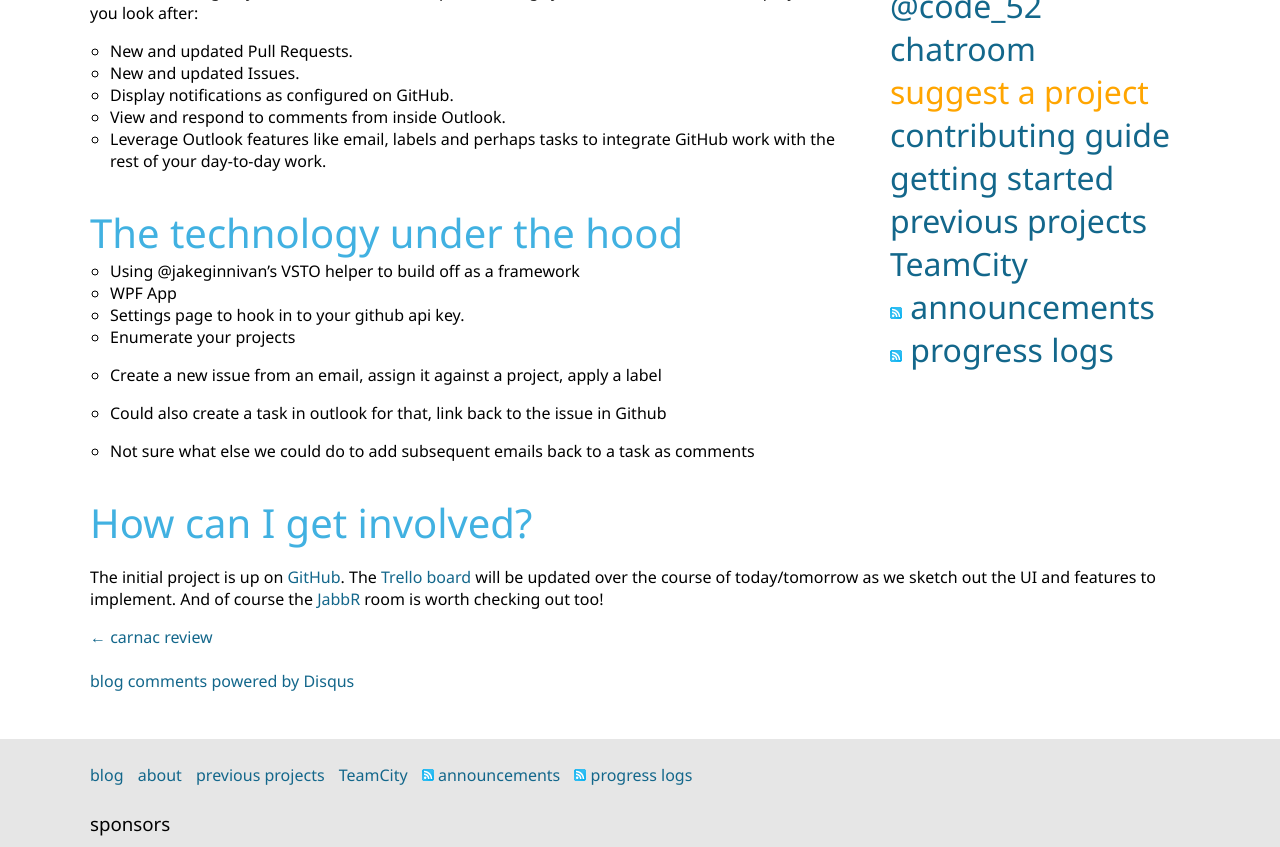
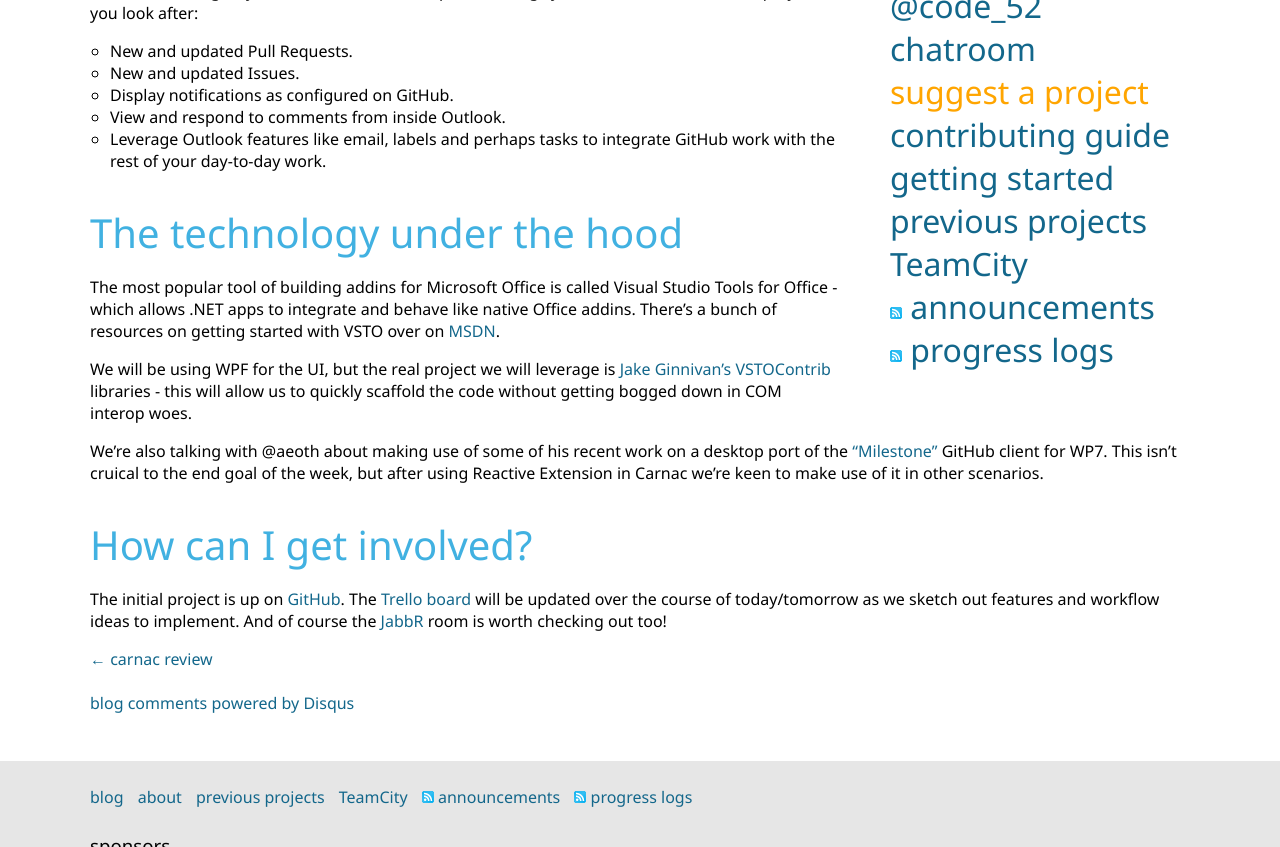
Before and after one commit to Code52/code52.github.com, a Jekyll site: the page built from _posts/2012-02-20-github-for-outlook.md, in a window 1280 px wide and 900 px high, scrolled down 532 px, cut to the strip 0-847 px from the top of the window. Built offline with Jekyll 4.4.1, drawn with Linux system fonts in a browser that asks for light colours; Markdown is read by kramdown in place of the engine named in the settings; comment, search, counter and statistics services are not loaded.

Commit message:
edits to the posts

```diff
--- a/_includes/latest_project.html
+++ b/_includes/latest_project.html
@@ -1,6 +1,6 @@
 <div class="pivot-item">
 	<h3>current</h3>
-	<h4>The latest Code52 project is <a href="/carnac.html">GitHub Tasks for Outlook</a></h4>
+	<h4>The latest Code52 project is <a href="/github-for-outlook.html">GitHub Tasks for Outlook</a></h4>
 
 	<div class="description">GitHub Tasks for Outlook is a VSTO plugin for Outlook which allows you to manage your GitHub notifications and admin tasks quickly and easily. Read more <a href="/github-for-outlook.html">here</a>.</div>
 
--- a/_posts/2012-02-20-github-for-outlook.md
+++ b/_posts/2012-02-20-github-for-outlook.md
@@ -24,19 +24,13 @@
 
 ## The technology under the hood
 
+The most popular tool of building addins for Microsoft Office is called Visual Studio Tools for Office - which allows .NET apps to integrate and behave like native Office addins. There's a bunch of resources on getting started with VSTO over on [MSDN](http://msdn.microsoft.com/en-us/office/hh133430).
 
+We will be using WPF for the UI, but the real project we will leverage is [Jake Ginnivan's](http://twitter.com/JakeGinnivan) [VSTOContrib](http://vstocontrib.codeplex.com/) libraries - this will allow us to quickly scaffold the code without getting bogged down in COM interop woes.
 
-* Using @jakeginnivan's VSTO helper to build off as a framework
-* WPF App
-* Settings page to hook in to your github api key.
-* Enumerate your projects
-* Create a new issue from an email, assign it against a project, apply a label
+We're also talking with @aeoth about making use of some of his recent work on a desktop port of the ["Milestone"](http://quandtm.github.com/Milestone/) GitHub  client for WP7. This isn't cruical to the end goal of the week, but after using Reactive Extension in Carnac we're keen to make use of it in other scenarios.
 
-
-* Could also create a task in outlook for that, link back to the issue in Github
-
-* Not sure what else we could do to add subsequent emails back to a task as comments
 
 ## How can I get involved?
 
-The initial project is up on [GitHub](http://github.com/Code52/github-for-outlook). The [Trello board](https://trello.com/board/github-tasks-for-outlook/4f4234cdbfa22c0070ac4caa) will be updated over the course of today/tomorrow as we sketch out the UI and features to implement. And of course the [JabbR](http://jabbr.net/#/rooms/code52) room is worth checking out too!
+The initial project is up on [GitHub](http://github.com/Code52/github-for-outlook). The [Trello board](https://trello.com/board/github-tasks-for-outlook/4f4234cdbfa22c0070ac4caa) will be updated over the course of today/tomorrow as we sketch out features and workflow ideas to implement. And of course the [JabbR](http://jabbr.net/#/rooms/code52) room is worth checking out too!
```
